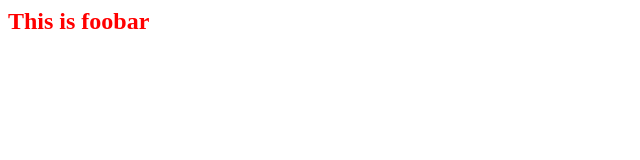
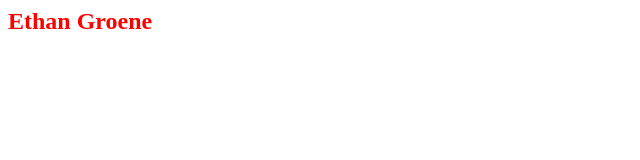
Before and after one commit to EGROENE/foobar, a plain HTML site: page index.html in a window 1280 px wide. Shown: the full height of the page, 0-640 px from the left. Drawn offline with Linux system fonts and the light colour scheme.

Commit message:
Update h2 with my name

```diff
--- a/index.html
+++ b/index.html
@@ -8,6 +8,6 @@
     <link rel="stylesheet" href="./styles.css">
 </head>
 <body>
-    <h2>This is foobar</h2>
+    <h2>Ethan Groene</h2>
 </body>
 </html>
```
